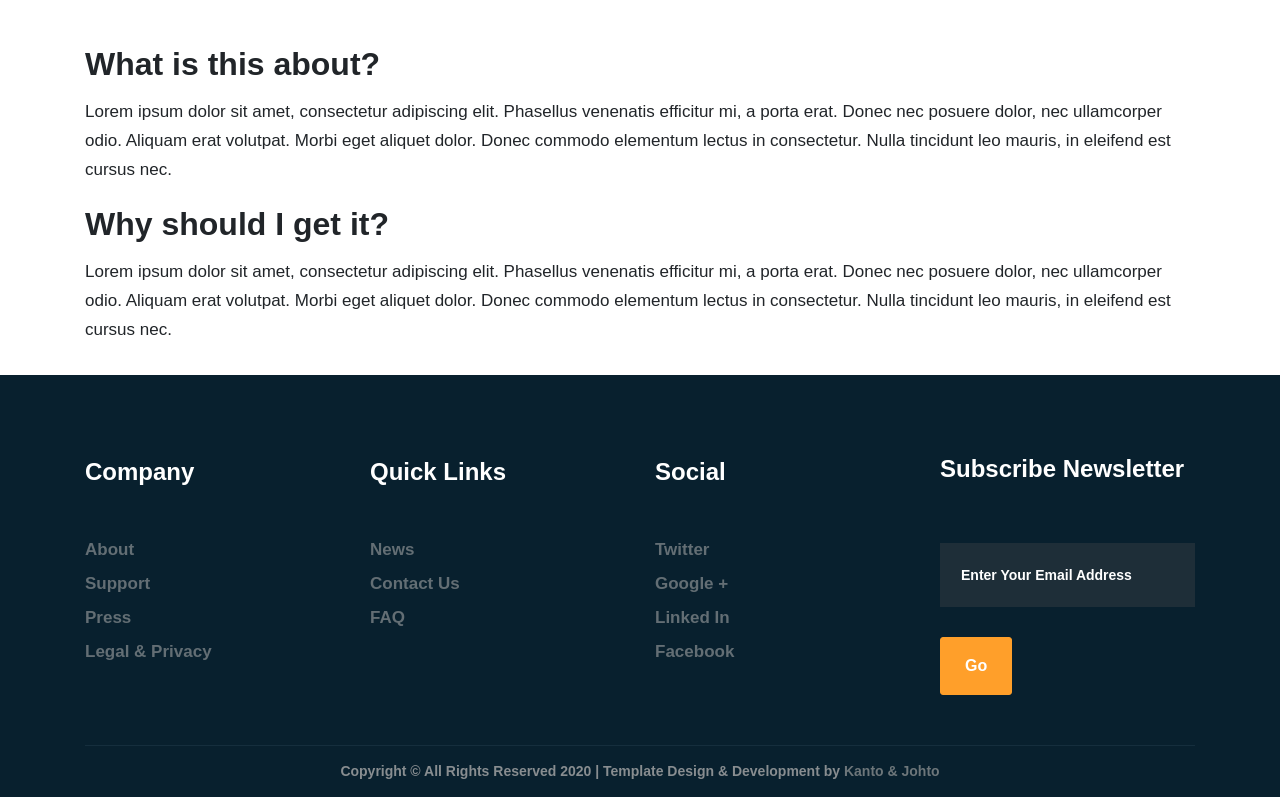
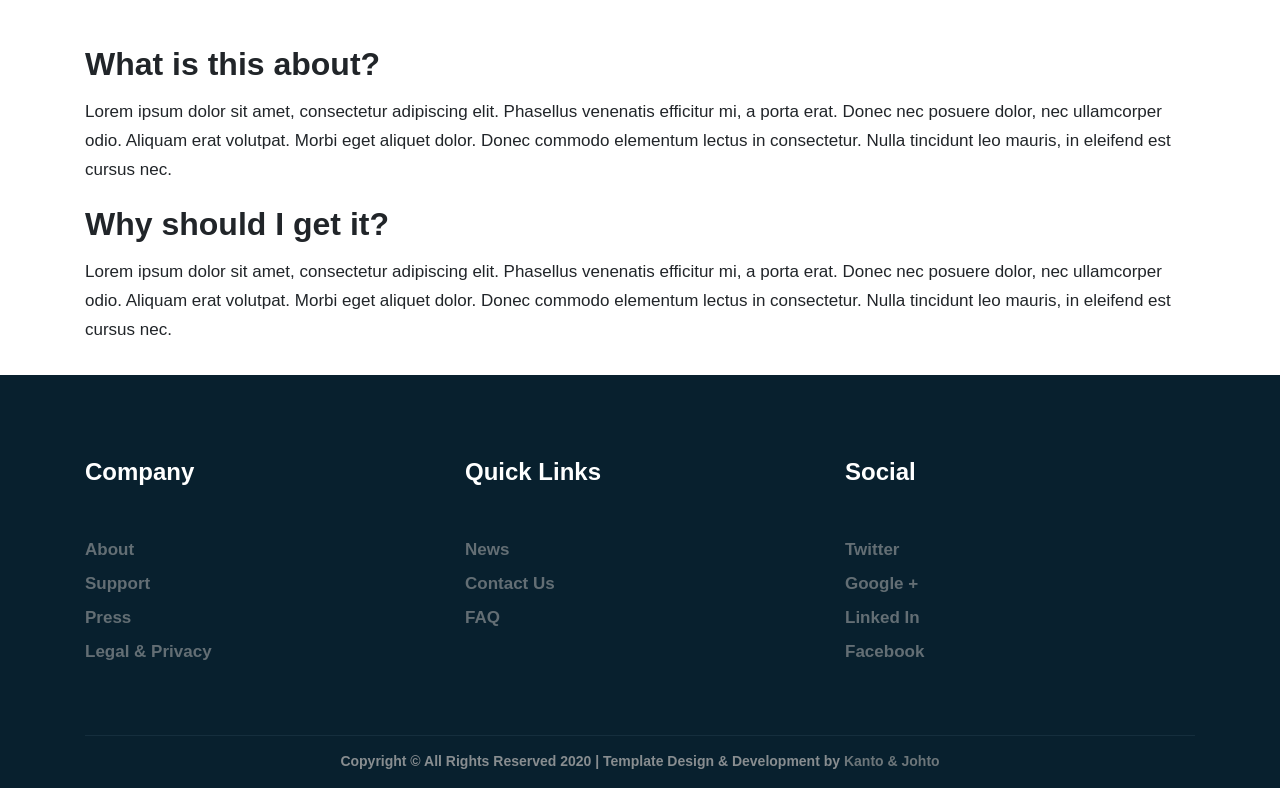
Before and after one commit to stackschool/bootstrap-pokemon-example, a plain HTML site: page index.html in a window 1280 px wide. Shown: the part 1238-2035 px from the top of the page. Drawn offline with nearby package versions, Linux system fonts and the light colour scheme.

Commit message:
remove subscription box + update col

```diff
--- a/index.html
+++ b/index.html
@@ -94,13 +94,10 @@
     </section>
 
 
-
-    <!-- footer -->
     <div class="footer">
         <div class="container">
             <div class="row ">
-                <!-- footer-about -->
-                <div class="col-xl-3 col-lg-3 col-md-4 col-sm-6 col-6 ">
+                <div class="col-md-4 col-6">
                     <div class="footer-widget ">
                         <div class="footer-title">Company</div>
                         <ul class="list-unstyled">
@@ -119,9 +116,7 @@
                         </ul>
                     </div>
                 </div>
-                <!-- /.footer-about -->
-                <!-- footer-links -->
-                <div class="col-xl-3 col-lg-3 col-md-4 col-sm-6 col-6 ">
+                <div class="col-md-4 col-6">
                     <div class="footer-widget ">
                         <div class="footer-title">Quick Links</div>
                         <ul class="list-unstyled">
@@ -137,9 +132,7 @@
                         </ul>
                     </div>
                 </div>
-                <!-- /.footer-links -->
-                <!-- footer-links -->
-                <div class="col-xl-3 col-lg-3 col-md-4 col-sm-6 col-6 ">
+                <div class="col-md-4 col-6">
                     <div class="footer-widget ">
                         <div class="footer-title">Social</div>
                         <ul class="list-unstyled">
@@ -158,21 +151,6 @@
                         </ul>
                     </div>
                 </div>
-                <!-- /.footer-links -->
-                <!-- footer-links -->
-                <div class="col-xl-3 col-lg-3 col-md-12 col-sm-6 col-6 ">
-                    <div class="footer-widget ">
-                        <h3 class="footer-title">Subscribe Newsletter</h3>
-                        <form>
-                            <div class="newsletter-form">
-                                <input class="form-control" placeholder="Enter Your Email address" type="text">
-                                <button class="btn btn-default btn-sm" type="submit">Go</button>
-                            </div>
-                        </form>
-                    </div>
-                </div>
-                <!-- /.footer-links -->
-                <!-- tiny-footer -->
             </div>
             <div class="row ">
                 <div class="col-xl-12 col-lg-12 col-md-12 col-sm-12 col-12 text-center ">
@@ -183,11 +161,9 @@
                         </p>
                     </div>
                 </div>
-                <!-- /. tiny-footer -->
             </div>
         </div>
     </div>
-    <!-- /.footer -->
 
 
 
```
Also changed, not shown: 1 other file.
